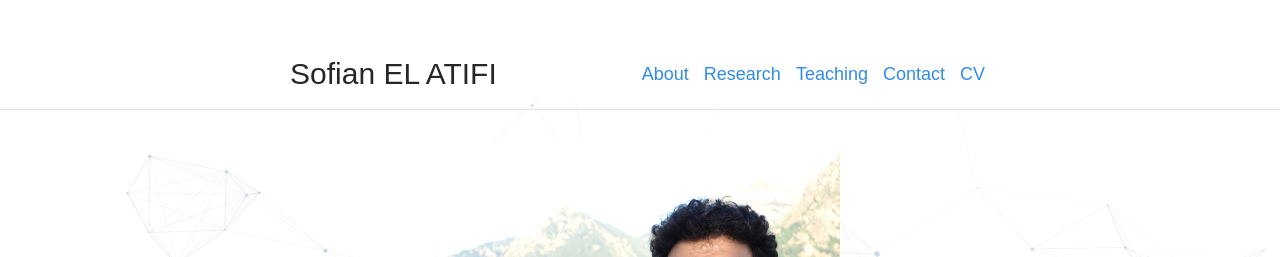
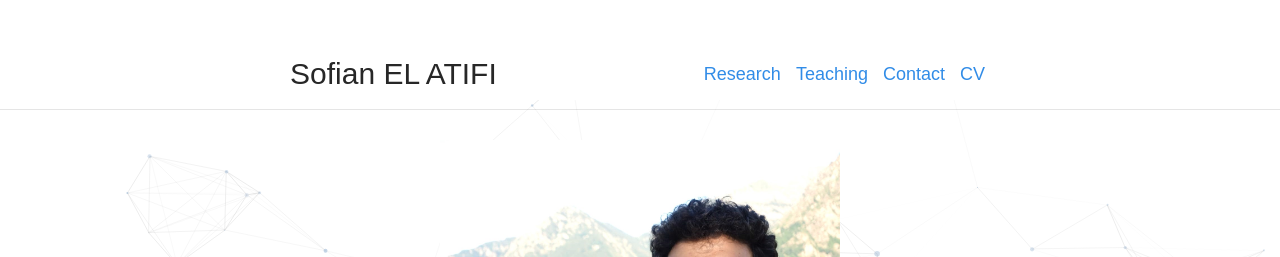
Before and after one commit to sofianelatifi/sofianelatifi.github.io, a Jekyll site: the page built from index.md, in a window 1280 px wide. Shown: the top 257 px of the page. Built offline with Jekyll 4.4.1, drawn with Linux system fonts in a browser that asks for light colours.

Commit message:
Update _config.yml

```diff
--- a/_config.yml
+++ b/_config.yml
@@ -12,8 +12,6 @@ sass:
 
 # Navigation: Ensure these files exist at the specified paths
 nav:
-  - name: "About"
-    link: "/about"
   - name: "Research"
     link: "/research"
   - name: "Teaching"
```
